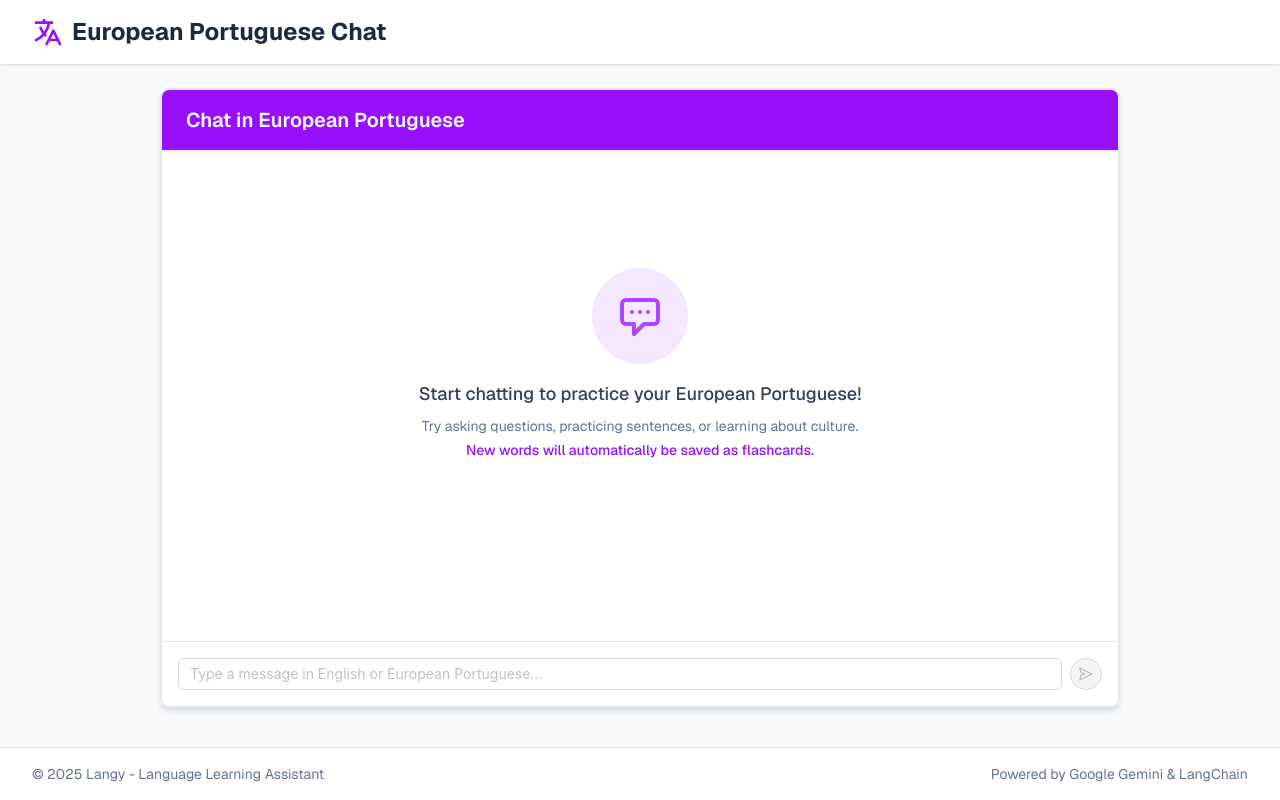
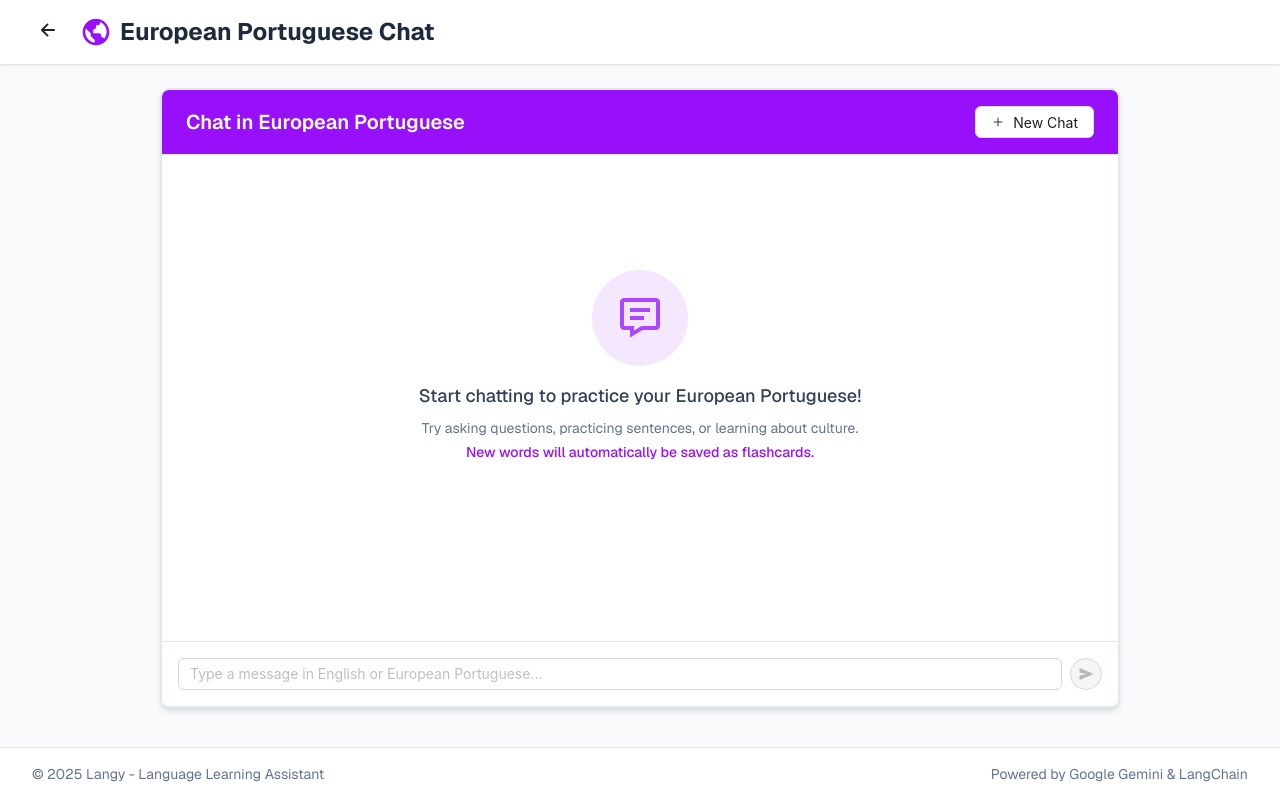
Before and after one commit to skyfortress/langy, a Next.js app: page /chat in a window 1280 px wide. Built offline with nearby package versions, Linux system fonts and the light colour scheme.

Commit message:
feat: enhance chat functionality with new session creation and improved UI elements

```diff
--- a/src/components/chat/Chat.tsx
+++ b/src/components/chat/Chat.tsx
@@ -3,7 +3,9 @@ import { v4 as uuidv4 } from 'uuid';
 import ChatMessage from './ChatMessage';
 import { ChatMessage as ChatMessageType, ApiResponse, ChatSession } from '../../types/chat';
 import { Button, Input } from 'antd';
-import { SendOutlined } from '@ant-design/icons';
+import { IoSend, IoAdd } from 'react-icons/io5';
+import { BiMessageDetail } from 'react-icons/bi';
+import { IoCheckmarkCircle } from 'react-icons/io5';
 
 const Chat: React.FC = () => {
   const [messages, setMessages] = useState<ChatMessageType[]>([]);
@@ -43,6 +45,28 @@ const Chat: React.FC = () => {
       messagesEndRef.current?.scrollIntoView({ behavior: 'smooth' });
     }
   }, [messages, isInitialLoad]);
+
+  const handleNewChat = async () => {
+    try {
+      setIsLoading(true);
+      const response = await fetch('/api/chat/history', {
+        method: 'POST',
+        headers: {
+          'Content-Type': 'application/json'
+        }
+      });
+
+      if (response.ok) {
+        const data = await response.json() as ChatSession;
+        setSessionId(data.id);
+        setMessages([]);
+      }
+    } catch (error) {
+      console.error('Error creating new chat session:', error);
+    } finally {
+      setIsLoading(false);
+    }
+  };
 
   const handleSubmit = async (e: React.FormEvent) => {
     e.preventDefault();
@@ -131,17 +155,23 @@ const Chat: React.FC = () => {
 
   return (
     <div className="flex flex-col h-full bg-white shadow-md rounded-lg overflow-hidden border border-slate-200">
-      <div className="bg-purple-600 text-white px-6 py-4 shadow-sm">
+      <div className="bg-purple-600 text-white px-6 py-4 shadow-sm flex justify-between items-center">
         <h2 className="text-xl font-semibold">Chat in European Portuguese</h2>
+        <Button
+          icon={<IoAdd />}
+          onClick={handleNewChat}
+          className="bg-white text-purple-600 hover:bg-purple-50 border-white"
+          disabled={isLoading}
+        >
+          New Chat
+        </Button>
       </div>
 
       <div className="flex-1 overflow-y-auto p-6 space-y-4">
         {messages.length === 0 ? (
           <div className="flex flex-col items-center justify-center h-full text-center text-slate-500 my-8 space-y-4">
             <div className="w-24 h-24 rounded-full bg-purple-100 flex items-center justify-center">
-              <svg xmlns="http://www.w3.org/2000/svg" className="h-12 w-12 text-purple-500" fill="none" viewBox="0 0 24 24" stroke="currentColor">
-                <path strokeLinecap="round" strokeLinejoin="round" strokeWidth={2} d="M8 10h.01M12 10h.01M16 10h.01M9 16H5a2 2 0 01-2-2V6a2 2 0 012-2h14a2 2 0 012 2v8a2 2 0 01-2 2h-5l-5 5v-5z" />
-              </svg>
+              <BiMessageDetail className="h-12 w-12 text-purple-500" />
             </div>
             <div>
               <p className="text-lg font-medium text-slate-700">Start chatting to practice your European Portuguese!</p>
@@ -185,7 +215,7 @@ const Chat: React.FC = () => {
           <Button
             type="primary"
             htmlType="submit"
-            icon={<SendOutlined />}
+            icon={<IoSend />}
             className="ml-2"
             disabled={isLoading || !inputValue.trim()}
             shape="circle"
--- a/src/pages/api/chat/history.ts
+++ b/src/pages/api/chat/history.ts
@@ -1,14 +1,11 @@
 import type { NextApiRequest, NextApiResponse } from 'next';
-import { getChatSession, getAllChatSessions } from '../../../services/chatHistoryService';
+import { getChatSession, getAllChatSessions, createChatSession } from '../../../services/chatHistoryService';
 
 export default async function handler(
   req: NextApiRequest,
   res: NextApiResponse
 ) {
-  if (req.method !== 'GET') {
-    return res.status(405).json({ message: 'Method not allowed' });
-  }
-
+  if (req.method === 'GET') {
     try {
       const { sessionId } = req.query;
 
@@ -30,4 +27,15 @@ export default async function handler(
       console.error('Error fetching chat history:', error);
       return res.status(500).json({ message: 'Internal server error' });
     }
+  } else if (req.method === 'POST') {
+    try {
+      const newSession = createChatSession();
+      return res.status(201).json(newSession);
+    } catch (error) {
+      console.error('Error creating new chat session:', error);
+      return res.status(500).json({ message: 'Internal server error' });
     }
+  } else {
+    return res.status(405).json({ message: 'Method not allowed' });
+  }
+}
--- a/src/pages/chat.tsx
+++ b/src/pages/chat.tsx
@@ -3,6 +3,9 @@ import Head from 'next/head';
 import Chat from '../components/chat/Chat';
 import { Geist } from "next/font/google";
 import { Button } from 'antd';
+import Link from 'next/link';
+import { IoArrowBack } from 'react-icons/io5';
+import { BiWorld } from 'react-icons/bi';
 
 const geist = Geist({
   variable: "--font-geist",
@@ -20,12 +23,15 @@ const ChatPage: React.FC = () => {
       <header className="bg-white shadow-sm sticky top-0 z-10">
         <div className="max-w-7xl mx-auto py-4 px-4 sm:px-6 lg:px-8">
           <div className="flex justify-between items-center">
-            <h1 className="text-2xl font-bold text-slate-800 flex items-center">
-              <svg xmlns="http://www.w3.org/2000/svg" className="h-8 w-8 mr-2 text-purple-600" fill="none" viewBox="0 0 24 24" stroke="currentColor">
-                <path strokeLinecap="round" strokeLinejoin="round" strokeWidth={2} d="M3 5h12M9 3v2m1.048 9.5A18.022 18.022 0 016.412 9m6.088 9h7M11 21l5-10 5 10M12.751 5C11.783 10.77 8.07 15.61 3 18.129" />
-              </svg>
-              European Portuguese Chat
-            </h1>
+            <div className="flex items-center">
+              <Link href="/" className="mr-4">
+                <Button type="text" icon={<IoArrowBack className="h-5 w-5" />} />
+              </Link>
+              <h1 className="text-2xl font-bold text-slate-800 flex items-center">
+                <BiWorld className="h-8 w-8 mr-2 text-purple-600" />
+                European Portuguese Chat
+              </h1>
+            </div>
           </div>
         </div>
       </header>
--- a/src/pages/index.tsx
+++ b/src/pages/index.tsx
@@ -3,7 +3,9 @@ import { Card } from "@/types/card";
 import Link from "next/link";
 import { Geist } from "next/font/google";
 import { Button, Input, Alert } from "antd";
-import { DeleteOutlined } from "@ant-design/icons";
+import { AiOutlineDelete } from "react-icons/ai";
+import { FiPlus } from "react-icons/fi";
+import { IoLanguage } from "react-icons/io5";
 
 const geist = Geist({
   variable: "--font-geist",
@@ -240,17 +242,7 @@ export default function Home() {
                   <p className="text-slate-600 mb-4">
                     No cards yet. Add your first card to get started!
                   </p>
-                  <svg
-                    className="w-16 h-16 text-slate-300"
-                    fill="currentColor"
-                    viewBox="0 0 20 20"
-                  >
-                    <path
-                      fillRule="evenodd"
-                      d="M10 3a1 1 0 011 1v5h5a1 1 0 110 2h-5v5a1 1 0 11-2 0v-5H4a1 1 0 110-2h5V4a1 1 0 011-1z"
-                      clipRule="evenodd"
-                    />
-                  </svg>
+                  <FiPlus className="w-16 h-16 text-slate-300" />
                 </div>
               ) : (
                 <div className="grid grid-cols-1 md:grid-cols-2 gap-4 max-h-[70vh] overflow-y-auto pr-2">
@@ -269,7 +261,7 @@ export default function Home() {
                         <Button
                           type="text"
                           danger
-                          icon={<DeleteOutlined />}
+                          icon={<AiOutlineDelete />}
                           onClick={() => handleDelete(card.id)}
                           aria-label="Delete card"
                         />
--- a/src/pages/study.tsx
+++ b/src/pages/study.tsx
@@ -3,7 +3,8 @@ import { Card, StudySession, ReviewQuality } from "@/types/card";
 import Link from "next/link";
 import { Geist } from "next/font/google";
 import { Button, Progress } from "antd";
-import { SoundOutlined, HomeOutlined } from "@ant-design/icons";
+import { IoVolumeHigh } from "react-icons/io5";
+import { AiOutlineHome } from "react-icons/ai";
 
 const geist = Geist({
   variable: "--font-geist",
@@ -109,12 +110,12 @@ export default function Study() {
   };
 
   const qualityLabels = [
-    { value: ReviewQuality.CompleteBlackout, label: "Complete Blackout", description: "I don't remember seeing this at all", color: "bg-red-600", shortcut: "1" },
-    { value: ReviewQuality.IncorrectButRecognized, label: "Incorrect (Recognized)", description: "Wrong answer, but I recognized it", color: "bg-red-500", shortcut: "2" },
-    { value: ReviewQuality.IncorrectButEasyRecall, label: "Incorrect (Easy Recall)", description: "Wrong, but I almost had it", color: "bg-orange-500", shortcut: "3" },
-    { value: ReviewQuality.CorrectWithDifficulty, label: "Correct (Difficult)", description: "I got it right, but with effort", color: "bg-yellow-500", shortcut: "4" },
-    { value: ReviewQuality.CorrectWithSomeHesitation, label: "Correct (Hesitation)", description: "I recalled with slight hesitation", color: "bg-green-500", shortcut: "5" },
-    { value: ReviewQuality.PerfectRecall, label: "Perfect Recall", description: "I knew it instantly", color: "bg-emerald-600", shortcut: "6" }
+    { value: ReviewQuality.CompleteBlackout, label: "Complete Blackout", description: "I don't remember seeing this at all", color: "#dc2626", shortcut: "1" },
+    { value: ReviewQuality.IncorrectButRecognized, label: "Incorrect (Recognized)", description: "Wrong answer, but I recognized it", color: "#ef4444", shortcut: "2" },
+    { value: ReviewQuality.IncorrectButEasyRecall, label: "Incorrect (Easy Recall)", description: "Wrong, but I almost had it", color: "#f97316", shortcut: "3" },
+    { value: ReviewQuality.CorrectWithDifficulty, label: "Correct (Difficult)", description: "I got it right, but with effort", color: "#eab308", shortcut: "4" },
+    { value: ReviewQuality.CorrectWithSomeHesitation, label: "Correct (Hesitation)", description: "I recalled with slight hesitation", color: "#22c55e", shortcut: "5" },
+    { value: ReviewQuality.PerfectRecall, label: "Perfect Recall", description: "I knew it instantly", color: "#059669", shortcut: "6" }
   ];
 
   const currentCard = getCurrentCard();
@@ -195,7 +196,7 @@ export default function Study() {
           <h1 className="text-2xl font-bold text-slate-800 mb-4">Error</h1>
           <p className="text-slate-600 mb-6">{error}</p>
           <Link href="/">
-            <Button type="primary" icon={<HomeOutlined />}>Back to Home</Button>
+            <Button type="primary" icon={<AiOutlineHome />}>Back to Home</Button>
           </Link>
         </div>
       </div>
@@ -262,7 +263,7 @@ export default function Study() {
                   <Button
                     type={isPlaying ? "primary" : "default"}
                     shape="circle"
-                    icon={<SoundOutlined />}
+                    icon={<IoVolumeHigh />}
                     onClick={playAudio}
                     aria-label="Play pronunciation"
                   />
@@ -281,7 +282,7 @@ export default function Study() {
                     <Button
                       type={isPlaying ? "primary" : "default"}
                       shape="circle"
-                      icon={<SoundOutlined />}
+                      icon={<IoVolumeHigh />}
                       onClick={playAudio}
                       aria-label="Play pronunciation"
                     />
@@ -295,8 +296,8 @@ export default function Study() {
                     <Button
                       key={option.value}
                       onClick={() => handleAnswer(option.value)}
-                      className={`${option.color} hover:opacity-90 transition-all transform hover:scale-105`}
-                      style={{ color: 'white', height: 'auto', padding: '12px 8px' }}
+                      className="hover:opacity-90 transition-all transform hover:scale-105"
+                      style={{ color: 'white', height: 'auto', padding: '12px 8px', backgroundColor: option.color }}
                       title={option.description}
                     >
                       <div className="flex flex-col items-center">
```
Lines whose indentation alone changed are shown as unchanged.
